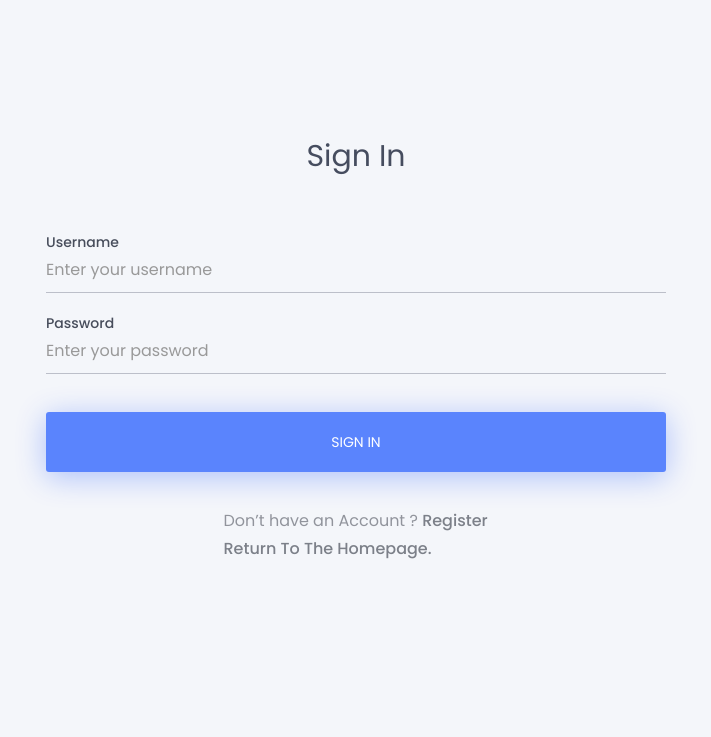
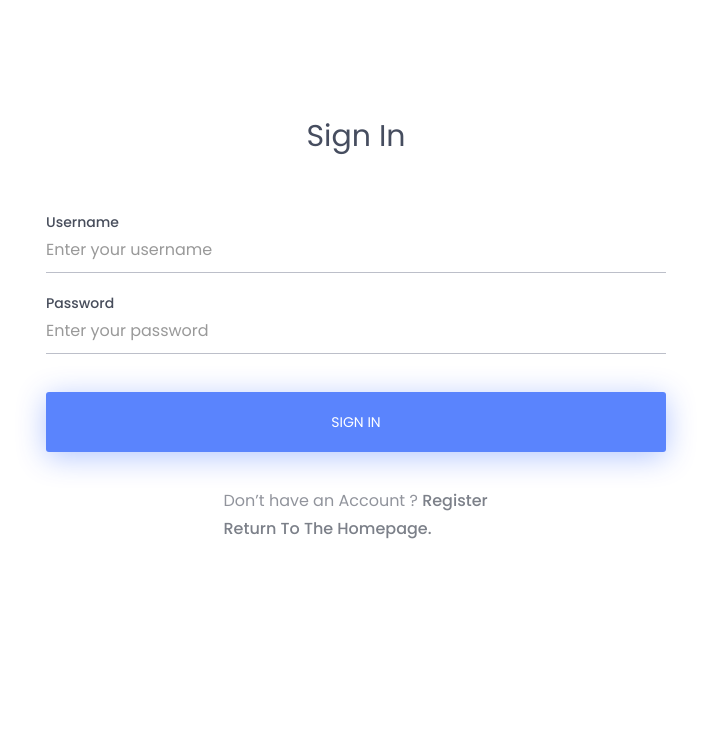
Before and after one commit to Star10-Yuma/WAD-12B-Group-Project, a Django app: page /GameOasis/login/ in a window 1280 px wide. Shown: the top 737 px of the page, without its empty margins (284-995 px from the left). Run offline with Django 4.2, Linux system fonts and the light colour scheme; some libraries are stand-ins or nearby versions.

Commit message:
Adjust style

```diff
--- a/templates/GameOasis/login_new.html
+++ b/templates/GameOasis/login_new.html
@@ -32,7 +32,7 @@
 <![endif]-->
 
 <!-- signin end -->
-<section class="signin" style="padding: 140px 0;">
+<section class="signin" style="padding: 120px 0;background: #fff;">
     <div class="container">
 
         <div class="sign-content">
--- a/templates/GameOasis/register_new.html
+++ b/templates/GameOasis/register_new.html
@@ -40,7 +40,7 @@
 <![endif]-->
 
 <!-- signin end -->
-<section class="signin signup" style="padding: 100px 0;">
+<section class="signin signup" style="padding: 100px 0;background: #fff;">
     <div class="container">
         {% if registered %}
             <strong>Thank you for registering!</strong>
```
